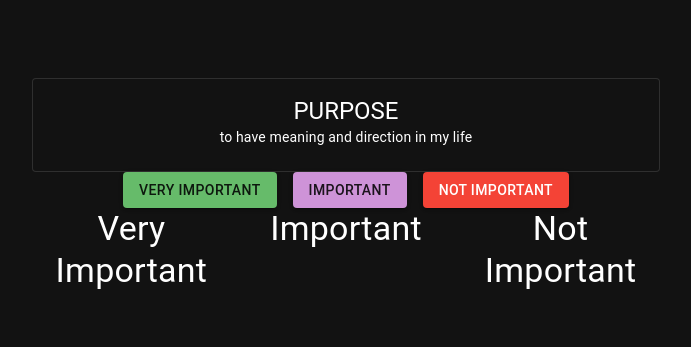
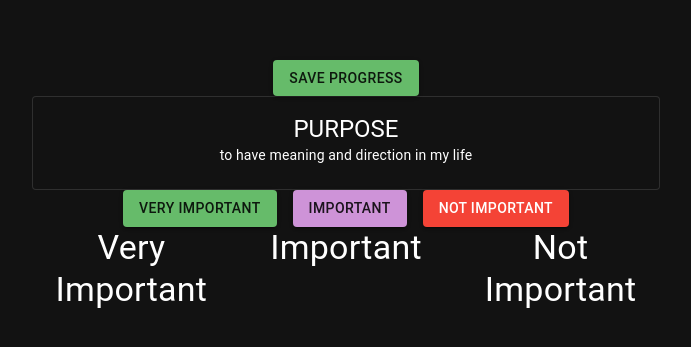
Before and after one commit to CorreyL/values-exercise, a React (Vite) app: page / in a window 1280 px wide. Shown: the part 215-562 px from the top of the page, without its empty margins (294-985 px from the left). Built offline with nearby package versions, Linux system fonts and the light colour scheme.

Commit message:
Add btn for saving progress & retrieving progress

```diff
--- a/src/App.tsx
+++ b/src/App.tsx
@@ -81,6 +81,32 @@ function App() {
   const [ randomValue, setRandomValue ] = useState<string>('');
 
   useEffect(() => {
+    ['veryImportantValues', 'importantValues', 'notImportantValues'].forEach(column => {
+      const savedColumn = localStorage.getItem(column);
+      if (savedColumn) {
+        switch(column) {
+          case 'veryImportantValues':
+            setVeryImportantValues(JSON.parse(savedColumn));
+            break;
+          case 'importantValues':
+            setImportantValues(JSON.parse(savedColumn));
+            break;
+          case 'notImportantValues':
+            setNotImportantValues(JSON.parse(savedColumn));
+            break;
+        }
+      }
+    });
+    // Remove duplicates
+    const removeDuplicates = (value: string) => {
+      setValues(state => {
+        delete state[value];
+        return state;
+      });
+    };
+    Object.keys(veryImportantValues).forEach(removeDuplicates);
+    Object.keys(importantValues).forEach(removeDuplicates);
+    Object.keys(notImportantValues).forEach(removeDuplicates);
     getNewValue(values, setRandomValue);
   }, []);
 
@@ -88,6 +114,23 @@ function App() {
     <ThemeProvider theme={darkTheme}>
       <CssBaseline />
       <main>
+        <Stack
+          justifyContent="center"
+          direction="row"
+          spacing={2}
+        >
+          <Button
+            variant="contained"
+            color="success"
+            onClick={() => {
+              localStorage.setItem('veryImportantValues', JSON.stringify(veryImportantValues));
+              localStorage.setItem('importantValues', JSON.stringify(importantValues));
+              localStorage.setItem('notImportantValues', JSON.stringify(notImportantValues));
+            }}
+          >
+            Save Progress
+          </Button>
+        </Stack>
         <Value
           value={randomValue}
           descriptor={values[randomValue]}
```
